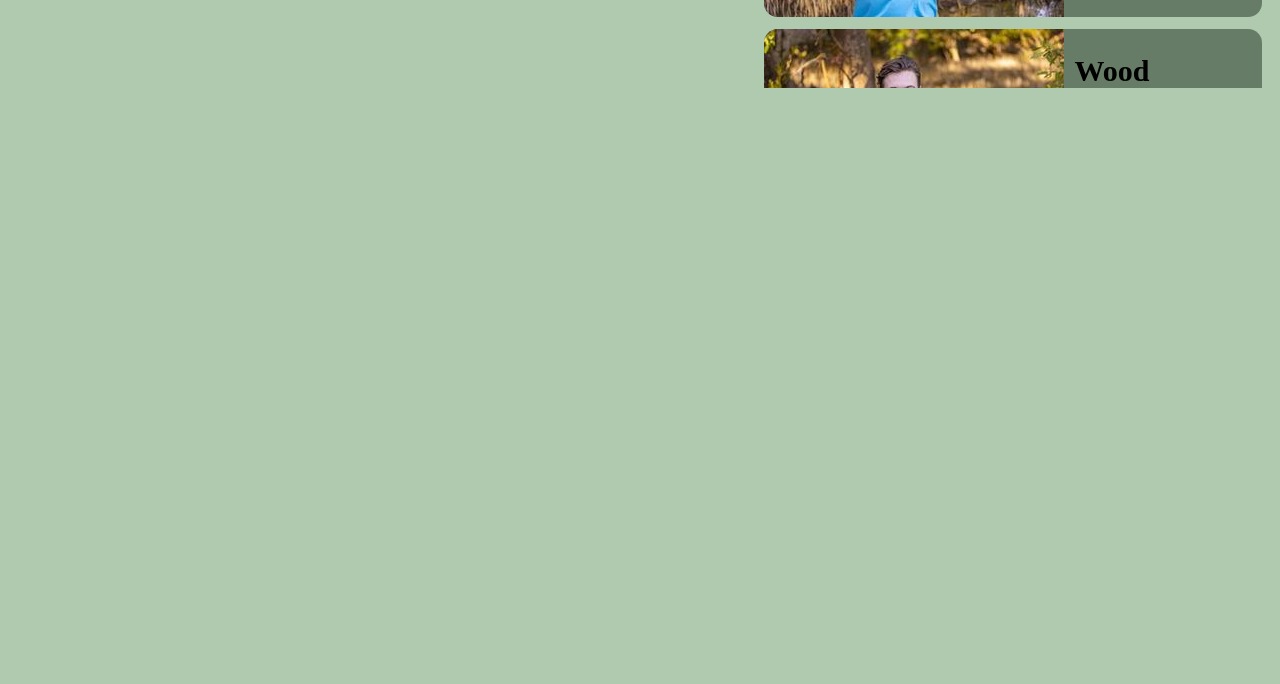
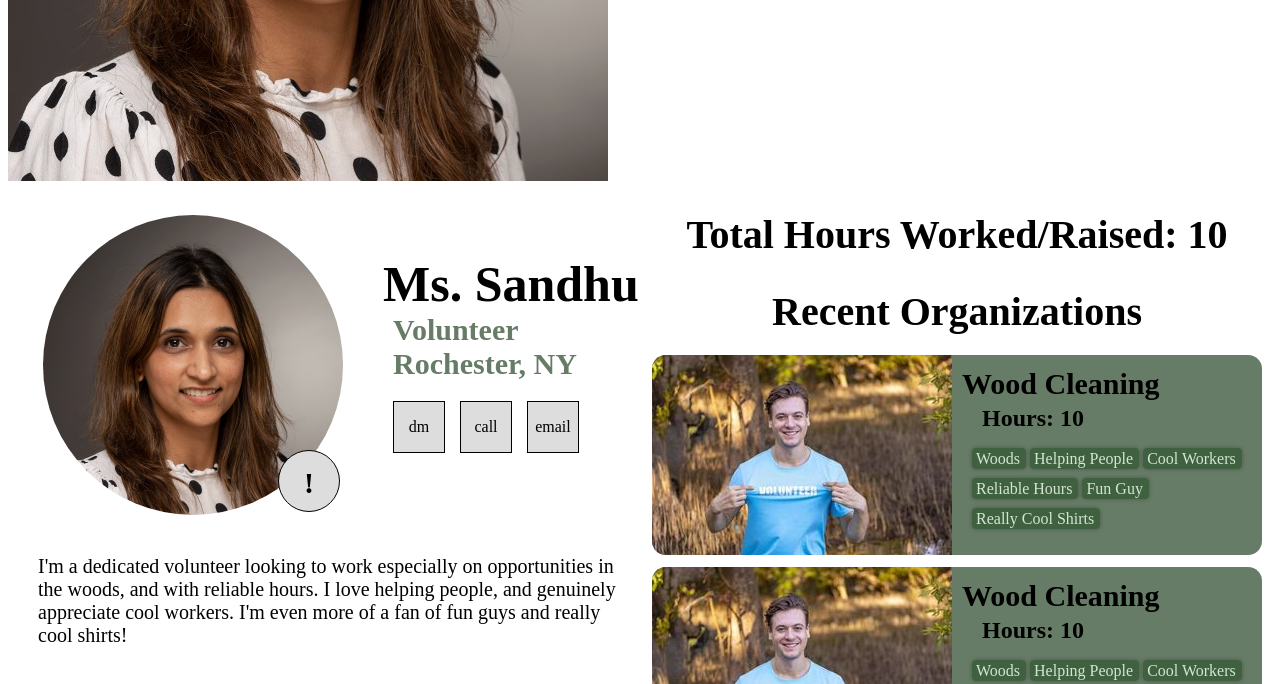
Before and after one commit to SWEN-101/2221-SWEN-101-01-7-HelpHubChads, a plain HTML site: page profile.html in a window 1280 px wide. Shown: the part 748-1432 px from the top of the page. Before the commit the page ends 836 px from the top, so only its background shows below. Drawn offline with Linux system fonts and the light colour scheme.

Commit message:
Changed from header.css to home-page.css

```diff
--- a/profile.html
+++ b/profile.html
@@ -1,5 +1,5 @@
 <html>
-    <link rel="stylesheet" href="/assets/css/header.css">
+    <link rel="stylesheet" href="/assets/css/home-page.css">
     <link rel="stylesheet" href="/assets/css/profile-page.css">
     <body>
         <div class="header">
```
